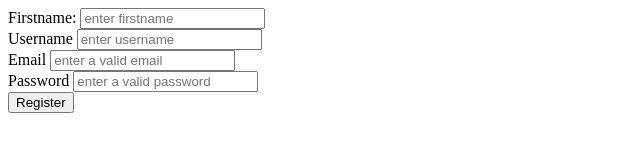
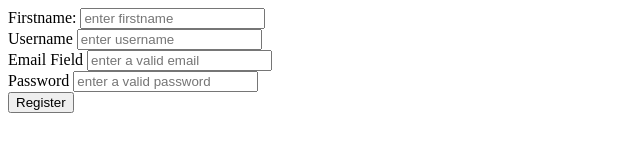
Before and after one commit to Ronaldyika/learninggit, a plain HTML site: page index.html in a window 1280 px wide. Shown: the full height of the page, 0-640 px from the left. Drawn offline with Linux system fonts and the light colour scheme.

Commit message:
removed css linking

```diff
--- a/index.html
+++ b/index.html
@@ -5,8 +5,6 @@
     <meta http-equiv="X-UA-Compatible" content="IE=edge">
     <meta name="viewport" content="width=device-width, initial-scale=1.0">
     <title>Registration</title>
-    <!-- this is the site for the css link -->
-
 </head>
 <body>
     <div class="form-group">
@@ -20,7 +18,7 @@
                 <input type="text" name="username" id="username" placeholder="enter username">
             </div>
             <div>
-                <label for="email">Email</label>
+                <label for="email">Email Field</label>
                 <input type="email" name="email" id="email" placeholder="enter a valid email">
             </div>
             <div>
```
